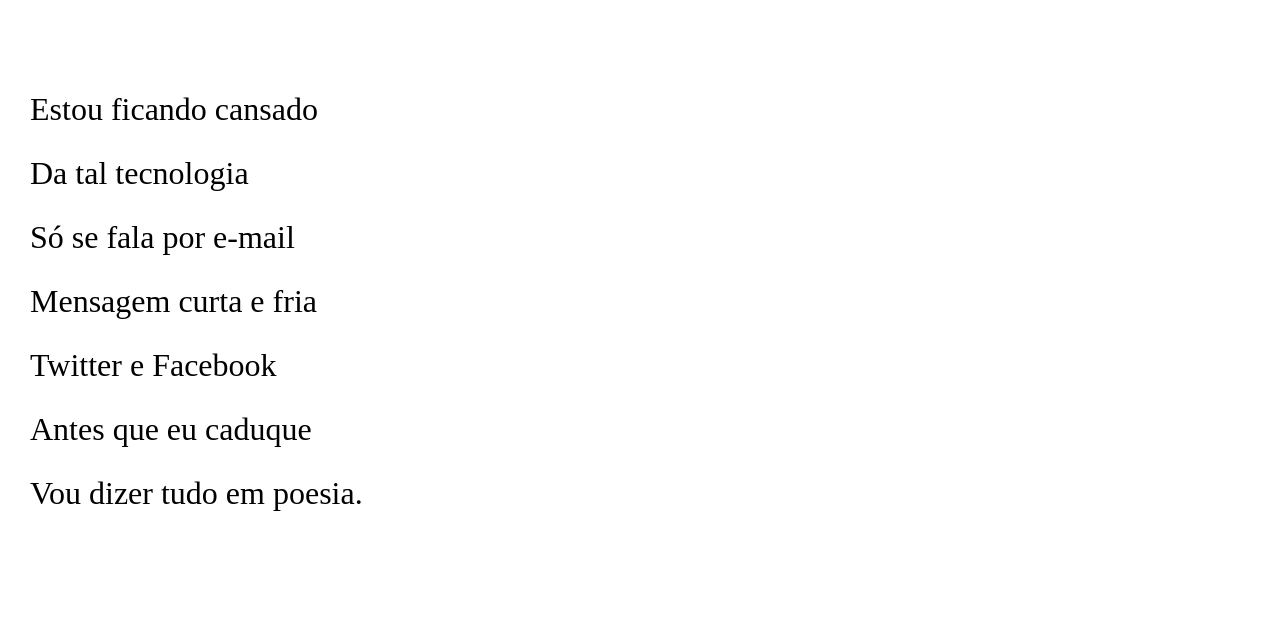
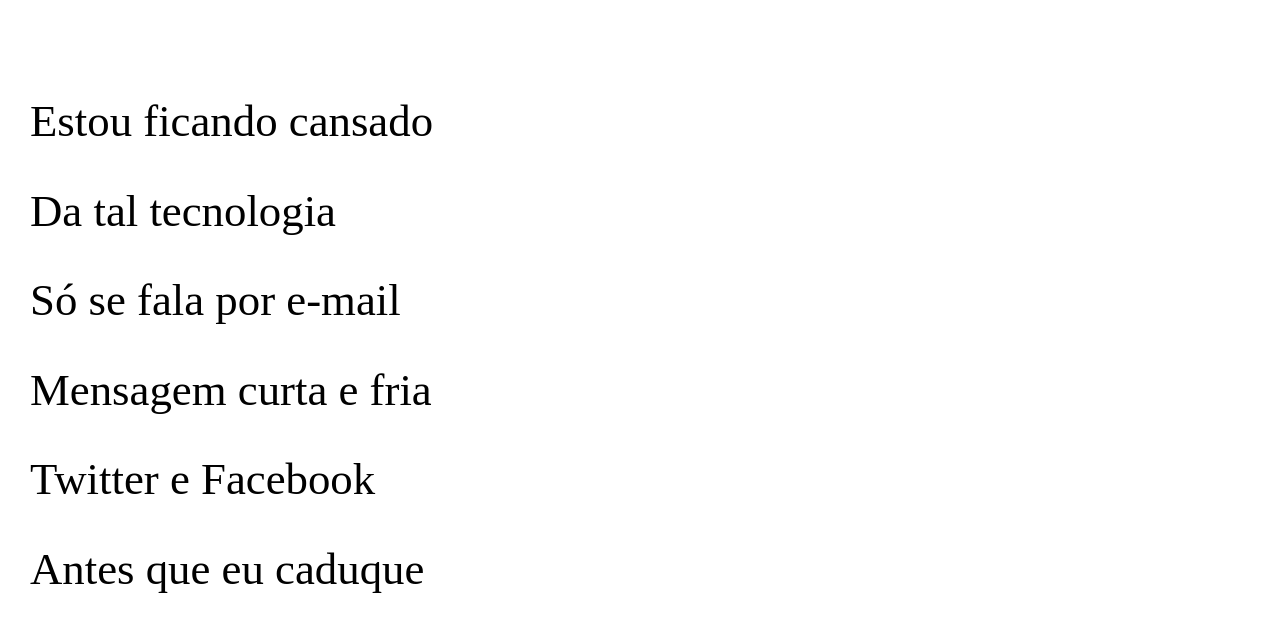
Before and after one commit to santosjuliano02/projeto-cordel, a plain HTML site: page index.html in a window 1280 px wide. Shown: the part 177-800 px from the top of the page. Drawn offline with Linux system fonts and the light colour scheme; a web font is replaced by a local one.

Commit message:
atualizando

```diff
--- a/estilo/style.css
+++ b/estilo/style.css
@@ -55,7 +55,7 @@
     line-height: 2em;
     padding-left: 30px;
     font-family: var(--font3);
-    font-size: 2em;
+    font-size: 3.5vw;
 }
 
 section > p {
```
